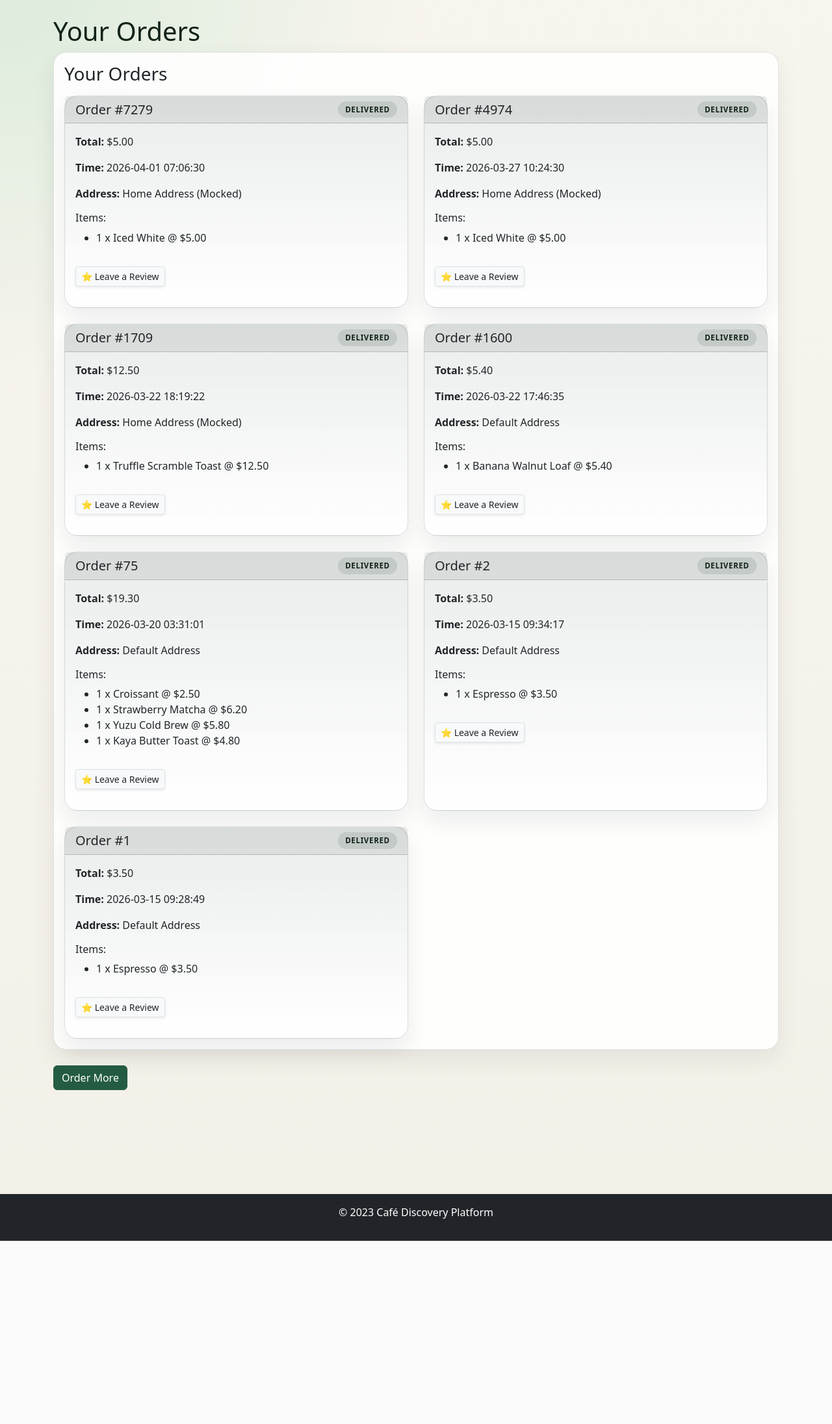
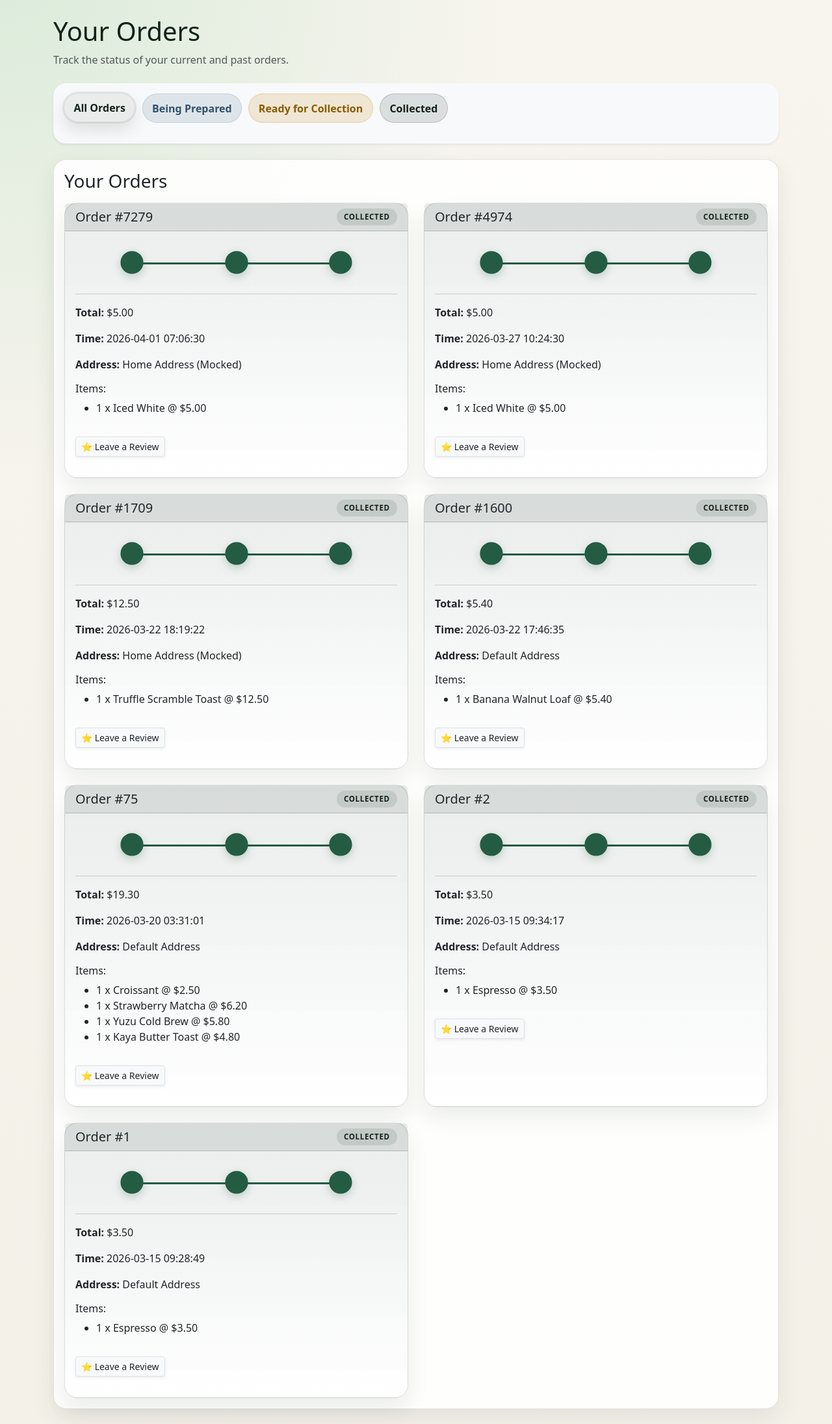
Before and after one commit to teyyyyy/dbttproj, a FastAPI app: page /orders in a window 1280 px wide. Shown: the part 56-2248 px from the top of the page at 65% size. Before the commit the page ends 1966 px from the top, so only its background shows below. Run offline with FastAPI, Linux system fonts and the light colour scheme.

Commit message:
feat: unify order status tracking and implement beautiful customer timeline

```diff
--- a/app/models/order.py
+++ b/app/models/order.py
@@ -10,7 +10,7 @@ class Order(Base):
     customer_id = Column(Integer, ForeignKey("users.id"))
     cafe_id = Column(Integer, ForeignKey("cafes.id"))
     total_amount = Column(Float)
-    status = Column(String, default="pending")  # pending, confirmed, preparing, ready, delivered
+    status = Column(String, default="confirmed")  # pending, confirmed, preparing, ready, delivered
     order_time = Column(DateTime(timezone=True), server_default=func.now())
     delivery_address = Column(Text)
     notes = Column(Text, nullable=True)
--- a/app/static/css/style.css
+++ b/app/static/css/style.css
@@ -1727,3 +1727,87 @@ footer {
         text-align: left;
     }
 }
+
+/* Customer Order Timeline */
+.customer-timeline {
+    display: flex;
+    align-items: center;
+    justify-content: space-between;
+    margin: 1rem 0 1.5rem;
+    position: relative;
+    padding: 0 0.5rem;
+}
+
+.timeline-step {
+    display: flex;
+    flex-direction: column;
+    align-items: center;
+    z-index: 2;
+    color: rgba(17, 34, 24, 0.4);
+    transition: all 0.3s ease;
+    width: 33%;
+    text-align: center;
+}
+
+.timeline-step.active {
+    color: var(--brand-green);
+}
+
+.timeline-step.active .step-icon {
+    background-color: var(--brand-green);
+    color: #fff;
+    border-color: var(--brand-green);
+    box-shadow: 0 4px 12px rgba(36, 92, 67, 0.25);
+    transform: scale(1.1);
+}
+
+.step-icon {
+    width: 2rem;
+    height: 2rem;
+    border-radius: 50%;
+    background-color: #fff;
+    border: 2px solid rgba(17, 34, 24, 0.15);
+    display: flex;
+    align-items: center;
+    justify-content: center;
+    font-size: 1rem;
+    margin-bottom: 0.5rem;
+    transition: all 0.3s ease;
+}
+
+.step-text {
+    font-size: 0.75rem;
+    font-weight: 600;
+    line-height: 1.2;
+    text-transform: uppercase;
+    letter-spacing: 0.05em;
+}
+
+.timeline-connector {
+    flex-grow: 1;
+    height: 3px;
+    background-color: rgba(17, 34, 24, 0.1);
+    position: absolute;
+    top: 1rem;
+    left: 16.5%;
+    right: 16.5%;
+    z-index: 1;
+}
+
+.timeline-connector.segment-1 {
+    right: 50%;
+}
+.timeline-connector.segment-2 {
+    left: 50%;
+}
+
+.timeline-connector-fill {
+    height: 100%;
+    width: 0%;
+    background-color: var(--brand-green);
+    transition: width 0.5s ease;
+}
+
+.timeline-connector.active .timeline-connector-fill {
+    width: 100%;
+}
--- a/app/templates/confirmation.html
+++ b/app/templates/confirmation.html
@@ -38,9 +38,7 @@
             <div class="card-body">
                 <h5 class="card-title fw-bold mb-3">Collection Instructions</h5>
                 <p class="mb-2"><strong class="me-2 text-primary">📍 Exact Address:</strong><br/>{{ order.cafe.address }}</p>
-                <div class="mt-3 mb-2">
-                    <img src="https://via.placeholder.com/400x200/cccccc/000000?text={{ order.cafe.address | urlencode }}" class="img-fluid rounded shadow-sm w-100" alt="Map to {{ order.cafe.name }}">
-                </div>
+
                 <div class="alert alert-warning py-2 mb-0 mt-3 d-flex align-items-center">
                     <span class="fs-4 me-2">💡</span>
                     <small>Please show your Order Reference <strong>#{{ '%06d' % order.id }}</strong> to the vendor upon arrival.</small>
--- a/app/templates/orders.html
+++ b/app/templates/orders.html
@@ -137,6 +137,18 @@
     </div>
 </div>
 {% endif %}
+{% else %}
+<p class="text-muted mb-4">Track the status of your current and past orders.</p>
+<div class="card mb-4 border-0 shadow-sm bg-light">
+    <div class="card-body p-3">
+        <div class="status-filter-bar">
+            <a href="/orders?sort={{ order_filters.sort }}" class="status-filter-chip {% if not order_filters.status %}status-filter-chip--active{% endif %}">All Orders</a>
+            <a href="/orders?status=preparing&sort={{ order_filters.sort }}" class="status-filter-chip status-filter-chip--preparing {% if order_filters.status == 'preparing' %}status-filter-chip--active{% endif %}">Being Prepared</a>
+            <a href="/orders?status=ready&sort={{ order_filters.sort }}" class="status-filter-chip status-filter-chip--ready {% if order_filters.status == 'ready' %}status-filter-chip--active{% endif %}">Ready for Collection</a>
+            <a href="/orders?status=closed&sort={{ order_filters.sort }}" class="status-filter-chip status-filter-chip--closed {% if order_filters.status == 'closed' %}status-filter-chip--active{% endif %}">Collected</a>
+        </div>
+    </div>
+</div>
 {% endif %}
 
 {% macro order_card(order) -%}
@@ -144,20 +156,58 @@
     <div class="card h-100 order-card order-card--{{ order.status }}">
         <div class="card-header d-flex justify-content-between align-items-center">
             <h5 class="mb-0">Order #{{ order.id }}</h5>
+            {% if current_user.role == 'vendor' %}
                 {% set status_labels = {
                     'pending': 'Pending',
                     'confirmed': 'New',
+                    'new': 'New',
                     'preparing': 'Preparing',
-                'ready': 'Closed',
-                'delivered': 'Delivered'
+                    'ready': 'Ready',
+                    'closed': 'Closed',
+                    'delivered': 'Closed'
                 } %}
                 <span class="badge order-status-badge order-status-badge--{{ order.status }} text-uppercase">{{ status_labels.get(order.status, order.status) }}</span>
+            {% else %}
+                {% set cust_status_labels = {
+                    'pending': 'Being Prepared',
+                    'confirmed': 'Being Prepared',
+                    'new': 'Being Prepared',
+                    'preparing': 'Being Prepared',
+                    'ready': 'Ready for Collection',
+                    'closed': 'Collected',
+                    'delivered': 'Collected'
+                } %}
+                <span class="badge order-status-badge order-status-badge--{{ order.status }} text-uppercase">{{ cust_status_labels.get(order.status, order.status) }}</span>
+            {% endif %}
         </div>
         <div class="card-body">
+            {% if current_user.role == 'customer' %}
+            {% set phase = 1 %}
+            {% if order.status in ['ready'] %} {% set phase = 2 %} {% endif %}
+            {% if order.status in ['closed', 'delivered'] %} {% set phase = 3 %} {% endif %}
+
+            <div class="customer-timeline">
+                <div class="timeline-connector segment-1 {% if phase >= 2 %}active{% endif %}"><div class="timeline-connector-fill"></div></div>
+                <div class="timeline-connector segment-2 {% if phase >= 3 %}active{% endif %}"><div class="timeline-connector-fill"></div></div>
+
+                <div class="timeline-step {% if phase >= 1 %}active{% endif %}">
+                    <div class="step-icon"><i class="bi bi-clock-history"></i></div>
+                </div>
+
+                <div class="timeline-step {% if phase >= 2 %}active{% endif %}">
+                    <div class="step-icon"><i class="bi bi-box-seam"></i></div>
+                </div>
+
+                <div class="timeline-step {% if phase >= 3 %}active{% endif %}">
+                    <div class="step-icon"><i class="bi bi-check2-circle"></i></div>
+                </div>
+            </div>
+            <hr class="text-muted opacity-25">
+            {% endif %}
             {% if current_user.role == 'vendor' %}
             <p><strong>Customer:</strong> {{ order.customer.full_name }} ({{ order.customer.email }})</p>
             {% endif %}
-            {% if order.status == 'pending' %}
+            {% if current_user.role == 'vendor' and order.status == 'pending' %}
             <p class="order-alert">Pending orders still need confirmation before prep can begin.</p>
             {% endif %}
             <p><strong>Total:</strong> ${{ "%.2f"|format(order.total_amount) }}</p>
@@ -169,7 +219,7 @@
                 <li>{{ item.quantity }} x {{ item.menu_item.name }} @ ${{ "%.2f"|format(item.price) }}</li>
                 {% endfor %}
             </ul>
-            {% if current_user.role == 'customer' and order.status in ['ready', 'delivered'] %}
+            {% if current_user.role == 'customer' and order.status in ['ready', 'delivered', 'closed'] %}
             <button class="btn btn-outline-warning text-dark btn-sm mt-3 border bg-light shadow-sm review-prompt-btn" data-order-id="{{ order.id }}" data-cafe-name="{{ order.cafe.name }}">⭐ Leave a Review</button>
             {% endif %}
         </div>
--- a/main.py
+++ b/main.py
@@ -1880,42 +1880,51 @@ async def user_orders(
     if current_user.role == "vendor":
         cafe_ids = [cafe.id for cafe in db.query(Cafe).filter(Cafe.vendor_id == current_user.id).all()]
         query = query.filter(Order.cafe_id.in_(cafe_ids)) if cafe_ids else query.filter(False)
-
-        if status:
+    else:
+        query = query.filter(Order.customer_id == current_user.id)
+
+    if status:
+        if current_user.role == "customer":
+            if status == "preparing":
+                query = query.filter(Order.status.in_(["pending", "confirmed", "new", "preparing"]))
+            elif status == "ready":
+                query = query.filter(Order.status == "ready")
+            elif status == "closed":
+                query = query.filter(Order.status.in_(["delivered", "closed"]))
+        else:
             if status == "new":
-                query = query.filter(Order.status == "confirmed")
+                query = query.filter(Order.status.in_(["confirmed", "new"]))
             elif status == "closed":
-                query = query.filter(Order.status == "ready")
+                query = query.filter(Order.status.in_(["delivered", "closed"]))
             else:
                 query = query.filter(Order.status == status)
-        if date_from:
-            try:
-                query = query.filter(func.date(Order.order_time) >= datetime.strptime(date_from, "%Y-%m-%d").date())
-            except ValueError:
-                pass
-        if date_to:
-            try:
-                query = query.filter(func.date(Order.order_time) <= datetime.strptime(date_to, "%Y-%m-%d").date())
-            except ValueError:
-                pass
-        if item_search:
-            query = query.join(Order.items).join(OrderItem.menu_item).filter(MenuItem.name.ilike(f"%{item_search.strip()}%"))
-        if customer_search:
-            query = query.join(Order.customer).filter(
-                (User.full_name.ilike(f"%{customer_search.strip()}%")) |
-                (User.email.ilike(f"%{customer_search.strip()}%"))
-            )
-
-        if sort == "oldest":
-            query = query.order_by(Order.order_time.asc())
-        elif sort == "highest":
-            query = query.order_by(Order.total_amount.desc(), Order.order_time.desc())
-        else:
-            query = query.order_by(Order.order_time.desc())
-
-        orders = query.distinct().all()
+
+    if date_from:
+        try:
+            query = query.filter(func.date(Order.order_time) >= datetime.strptime(date_from, "%Y-%m-%d").date())
+        except ValueError:
+            pass
+    if date_to:
+        try:
+            query = query.filter(func.date(Order.order_time) <= datetime.strptime(date_to, "%Y-%m-%d").date())
+        except ValueError:
+            pass
+    if item_search:
+        query = query.join(Order.items).join(OrderItem.menu_item).filter(MenuItem.name.ilike(f"%{item_search.strip()}%"))
+    if customer_search:
+        query = query.join(Order.customer).filter(
+            (User.full_name.ilike(f"%{customer_search.strip()}%")) |
+            (User.email.ilike(f"%{customer_search.strip()}%"))
+        )
+
+    if sort == "oldest":
+        query = query.order_by(Order.order_time.asc())
+    elif sort == "highest":
+        query = query.order_by(Order.total_amount.desc(), Order.order_time.desc())
     else:
-        orders = query.filter(Order.customer_id == current_user.id).order_by(Order.order_time.desc()).all()
+        query = query.order_by(Order.order_time.desc())
+
+    orders = query.distinct().all()
 
     points_balance = db.query(func.sum(Point.amount)).filter(Point.user_id == current_user.id).scalar() or 0
     order_analytics = build_order_analytics(orders)
@@ -1984,7 +1993,7 @@ async def checkout(request: Request, current_user: User = Depends(get_current_us
         cafe_id=cafe_id,
         total_amount=final_total,
         delivery_address=delivery_address,
-        status="delivered"
+        status="confirmed"
     )
     db.add(order)
     db.flush()
```
Also changed, not shown: app/templates/cafe_detail.html (+19 -10 lines), cafe_platform.db. Lines whose indentation alone changed are shown as unchanged.
